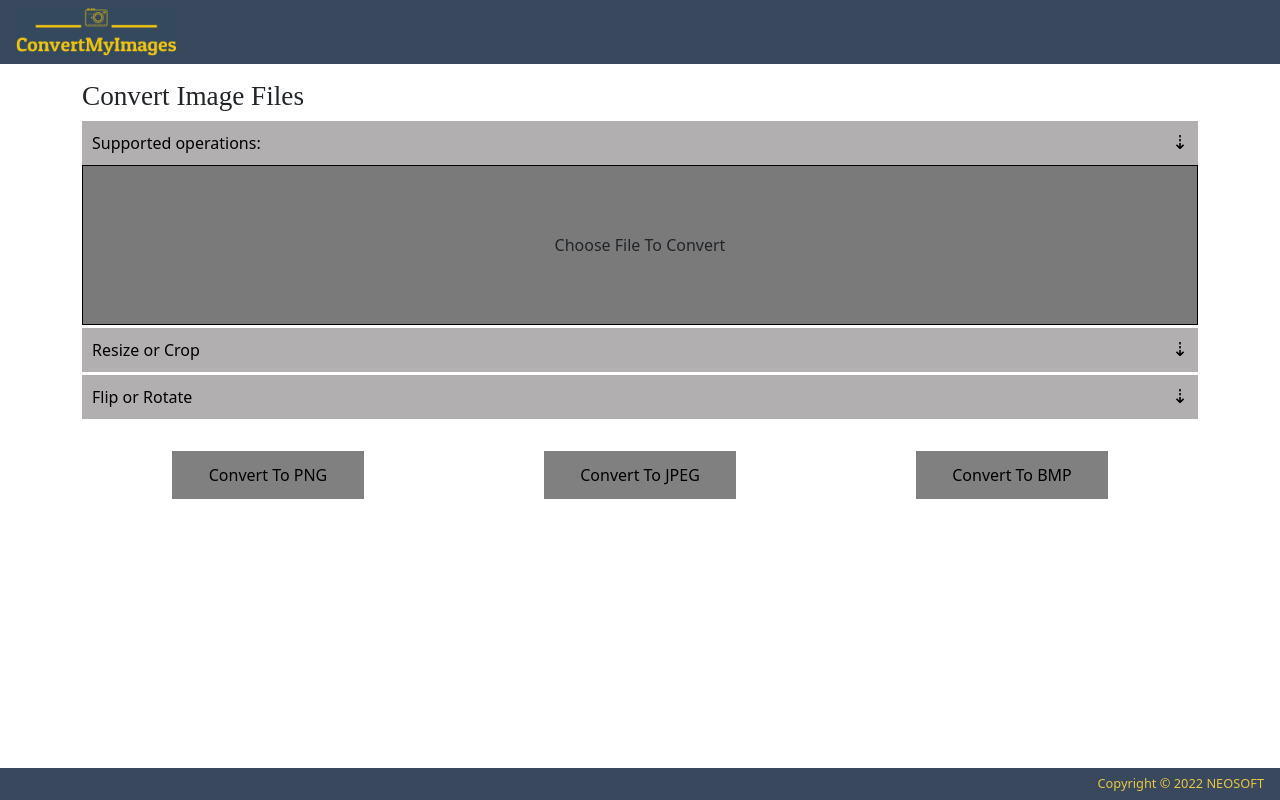
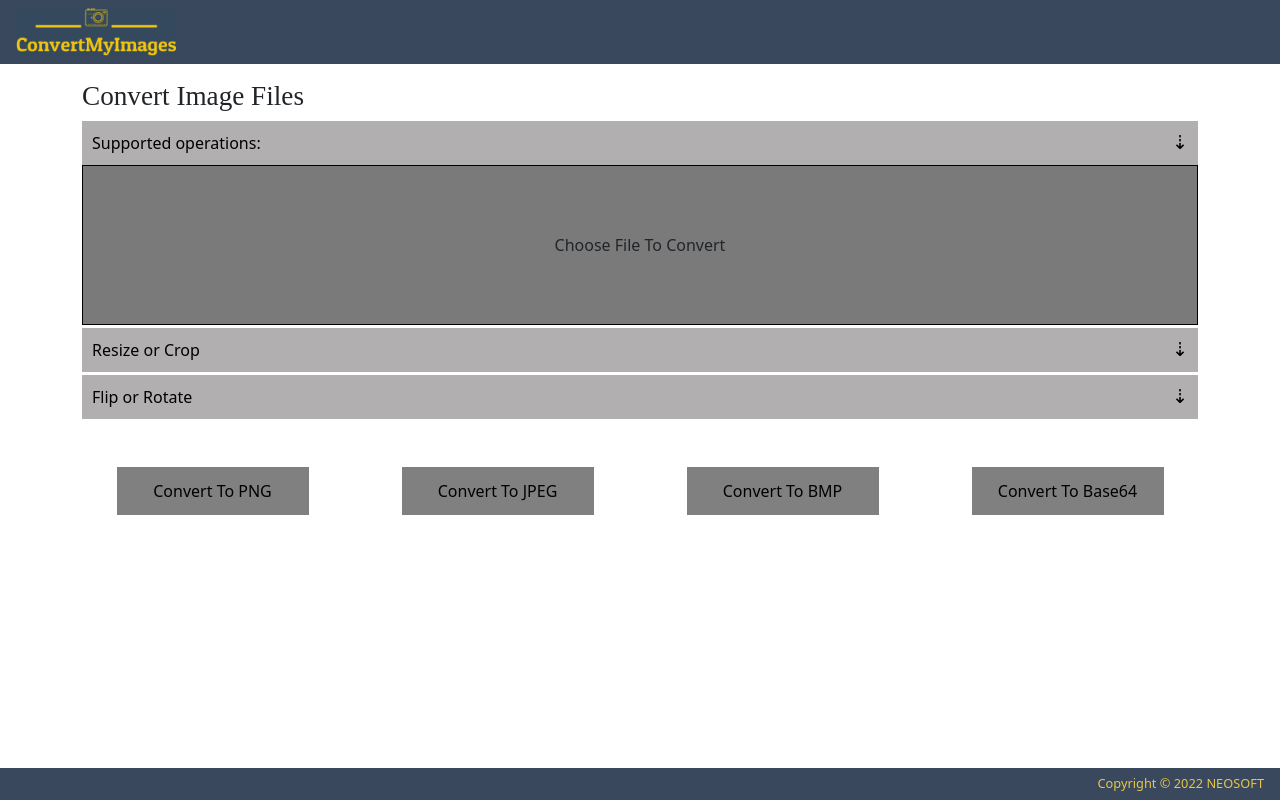
Before and after one commit to sagar1596/convertmyimages, a Next.js app: page / in a window 1280 px wide. Built offline with nearby package versions, Linux system fonts and the light colour scheme.

Commit message:
convert to base64

```diff
--- a/components/footer.js
+++ b/components/footer.js
@@ -4,7 +4,7 @@ import styles from '../styles/Footer.module.css';
 const FooterComponent = () => {
     return (
         <footer className={styles.footer}>
-            <span itemprop="copyright" className={styles.footerCopy}>Copyright © 2022 NEOSOFT</span>
+            <span itemProp="copyright" className={styles.footerCopy}>Copyright © 2022 NEOSOFT</span>
         </footer>
     );
 }
--- a/pages/api/convert.js
+++ b/pages/api/convert.js
@@ -22,6 +22,8 @@ const post = async (req, res) => {
     quality = parseInt(req.body.quality) || 100,
     flip = req.body.flip || {},
     rotateAngle = req.body.rotateAngle || 0;
+
+
 
     const returnData = await Promise.all(files.map(async file => {
       // Read the image
@@ -48,6 +50,8 @@ const post = async (req, res) => {
         img = await img.rotate(rotateAngle);
       }
 
+
+
       // Create a buffer based on required format
       let formatMIME = jimp.MIME_PNG;
       switch(targetFormat) {
@@ -60,6 +64,9 @@ const post = async (req, res) => {
           break;
         case "image/bmp":
           formatMIME = jimp.MIME_BMP;
+          break;
+        case "image/base64":
+          formatMIME = img._originalMime;
           break;
       }
       const bufferConverted = await img.getBufferAsync(formatMIME);
--- a/pages/index.js
+++ b/pages/index.js
@@ -25,6 +25,7 @@ const Home = () => {
     flip_h = useRef(),
     flip_v = useRef(),
     rotate = useRef(),
+    base64Section = useRef(),
     [uIFormat, setUIFormat] = useState(""),
     [convertedFiles, setConvertedFiles] = useState([]),
     [files, setFiles] = useState([]),
@@ -33,7 +34,11 @@ const Home = () => {
     useEffect(() => {
         const setDownloadArea = () => {
             if(convertedFiles.length > 0) {
+                if(convertedFiles[0].type === 'image/base64' && base64Section.current) {
+                    base64Section.current.classList.remove('hidden');
+                } else if(downloadSection.current) {
                     downloadSection.current.classList.remove('hidden');
+                }
                 const bodyElem = document.querySelector('body');
                     bodyElem.classList.remove('loading');
             }
@@ -43,7 +48,6 @@ const Home = () => {
 
     useEffect(() => {
         if(files.length > 0) {
-            const file = files[0];
             let fileNames = "";
             let fileTypeArr = [];
             files.forEach(file => {
@@ -56,7 +60,7 @@ const Home = () => {
 
             const fileType = fileTypeArr.every( (val, i, arr) => val === arr[0] ) ? fileTypeArr[0] : "Mixed";
             setUIFormat(fileType);
-            downloadSection.current.classList.add('hidden');
+            downloadSection.current && downloadSection.current.classList.add('hidden');
         }
     }, [files]);
 
@@ -137,14 +141,16 @@ const Home = () => {
         const data = await response.json();
 
         setConvertedFiles(data.filesData.map((eachFile, idx) => {
-            const blob = b64toBlob(eachFile.file, data.contentType),
+            const blob = format !== 'image/base64' ? b64toBlob(eachFile.file, data.contentType) : { base64: eachFile.file, size: 0, type: "image/base64" },
+            originalFilename = eachFile.fileName,
             [ fileName ] = eachFile.fileName.split('.');
             return {
                 blob: blob,
                 blobId: idx,
                 name: `${fileName}-converted.${data.extension}`,
                 size: blob.size,
-                type: blob.type
+                type: blob.type,
+                originalFilename: originalFilename
             }
         }));
     }
@@ -230,27 +236,37 @@ const Home = () => {
                 </div>
             </Collapsible>
 
-            <div className='btns_container' itemScope itemType="https://schema.org/Actions">
-                <button className='convert_btn'
+            <div className='btns_container row' itemScope itemType="https://schema.org/Actions">
+                <button className='convert_btn my-3 my-md-5 col-12 col-md-4'
                     itemProp='topng'
                     data-format="image/png"
                     data-disabled={files.length > 0 ? '' : 'disabled'}
                     onClick={() => _handleConvert("image/png")}
                     >{uIFormat === 'image/png' ? 'Save PNG' : 'Convert To PNG'}</button>
-                <button className='convert_btn'
+                <button className='convert_btn my-3 my-md-5 col-12 col-md-4'
                     itemProp='tojpeg'
                     data-format="image/jpeg"
                     data-disabled={files.length > 0 ? '' : 'disabled'}
                     onClick={() => _handleConvert("image/jpeg")}
                     >{uIFormat === 'image/jpeg' ? 'Save JPEG' : 'Convert To JPEG'}</button>
-                <button className='convert_btn'
+                <button className='convert_btn my-3 my-md-5 col-12 col-md-4'
                     itemProp='tobmp'
                     data-format="image/bmp"
                     data-disabled={files.length > 0 ? '' : 'disabled'}
                     onClick={() => _handleConvert("image/bmp")}
                     >{uIFormat === 'image/bmp' ? 'Save BMP' : 'Convert To BMP'}</button>
+
+                <button className='convert_btn my-3 my-md-5 col-12 col-md-4'
+                    itemProp='tobase64'
+                    data-format="image/base64"
+                    data-disabled={files.length > 0 ? '' : 'disabled'}
+                    onClick={() => _handleConvert("image/base64")}
+                    >Convert To Base64</button>
             </div>
 
+            {
+                convertedFiles.length > 0 && convertedFiles[0].type !== 'image/base64'
+                ? (
                     <div className='downloadFile hidden row mx-1' ref= { downloadSection }>
                         <div className='old col-12 col-md-6'>
                             <span className='header_download'>Old</span>
@@ -281,8 +297,24 @@ const Home = () => {
                         }
                         </div>
                         <button type="button" className='download_btn' onClick={_handleDownload} >Download All</button>
+                    </div>
+                )
+                : (
+                    <div className='base64-section hidden' ref={ base64Section }>
+                        {
+                            convertedFiles.map((file, idx) => (
+                                <div className='each-base64' key={idx}>
+                                    <div className='file-name'>{file.originalFilename}</div>
+                                    <textarea rows="5" readonly="true">
+                                        {file.blob.base64}
+                                    </textarea>
+                                </div>
+                            ))
+                        }
+                    </div>
+                )
+            }
 
-            </div>
         </div>
     )
 }
--- a/styles/Convert.module.scss
+++ b/styles/Convert.module.scss
@@ -93,6 +93,28 @@
                         cursor: pointer;
                     }
                 }
+            }
+        }
+    }
+
+    .base64-section {
+        display: flex;
+        flex-direction: column;
+        margin: 2rem 0;
+        border: 1px dashed;
+        padding: 0.5rem;
+        font-size: .7rem;
+
+        .each-base64 {
+            border-bottom: 1px dashed;
+
+            &:last-child {
+                border-bottom: none;
+            }
+
+            textarea {
+                resize: none;
+                width: 100%;
             }
         }
     }
```
Lines whose indentation alone changed are shown as unchanged.
